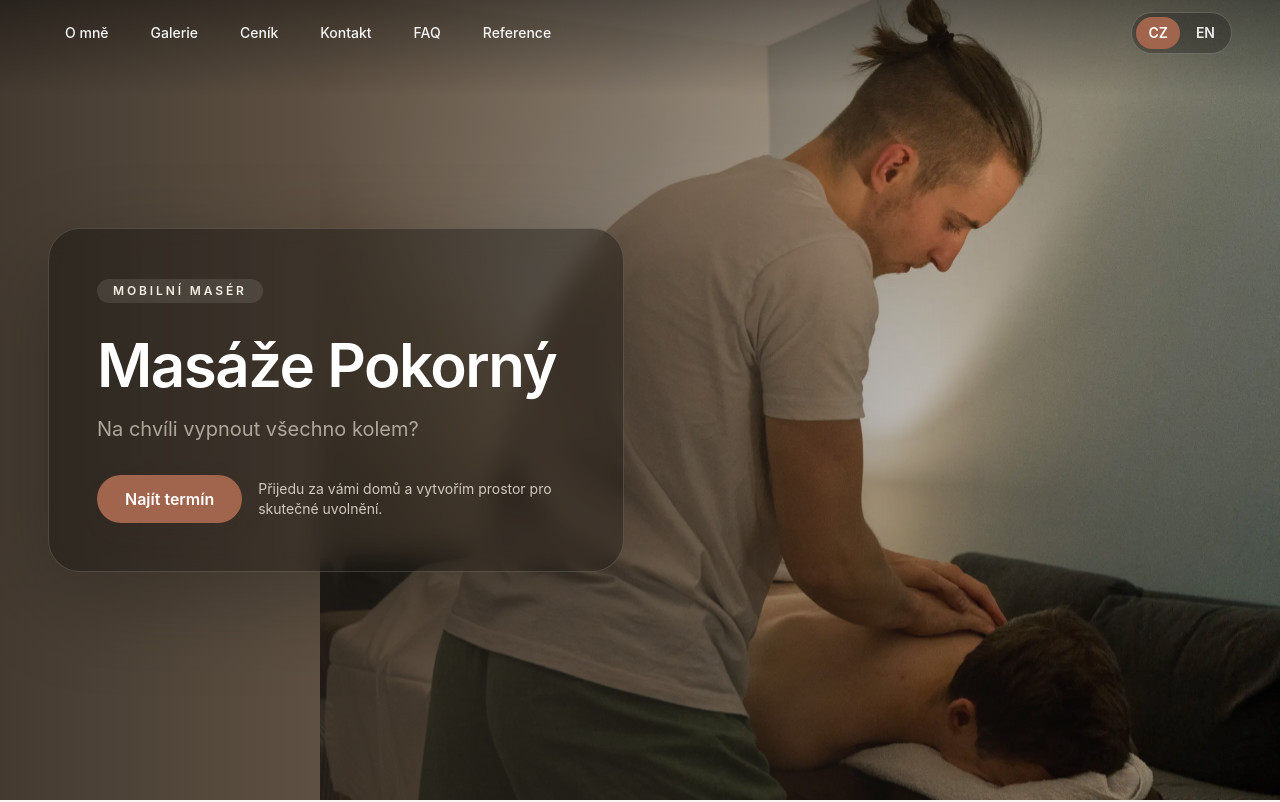
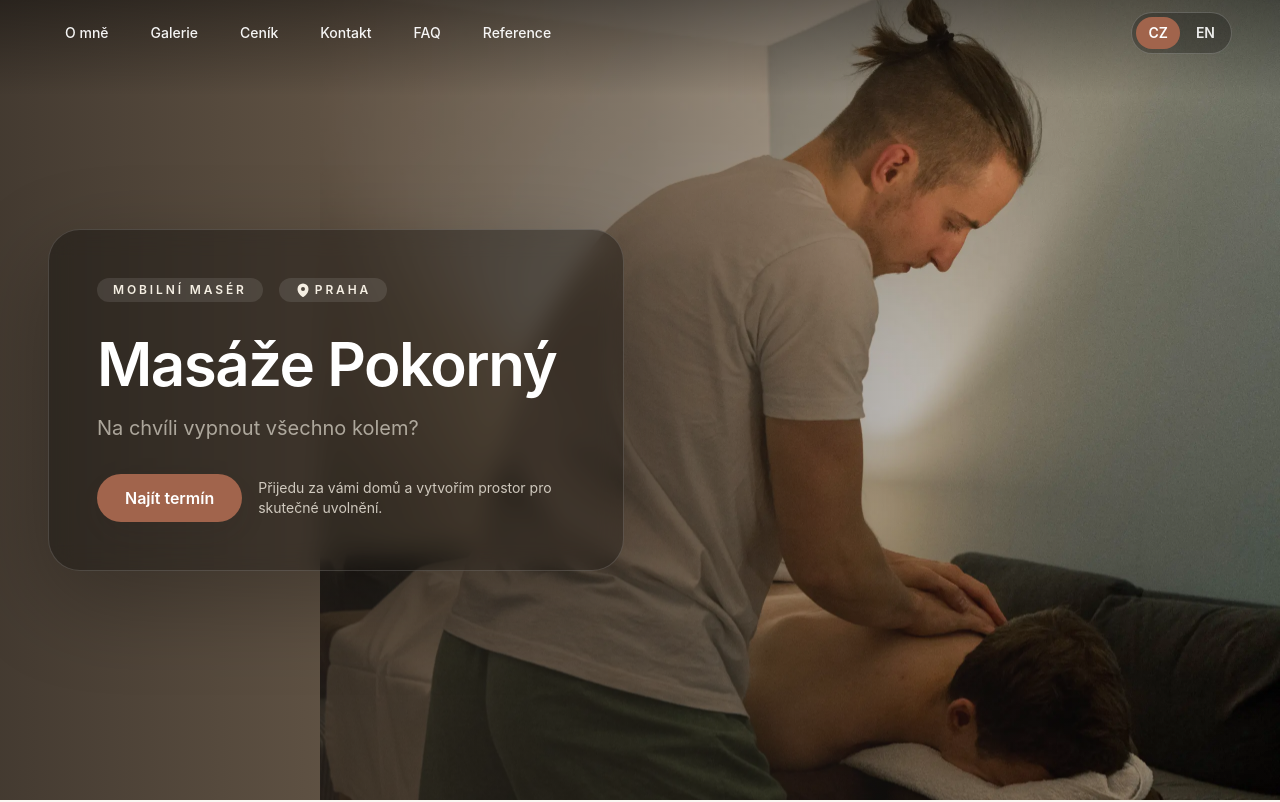
Before and after one commit to chirimiri22/dominik-web, a React (Vite) app: page / in a window 1280 px wide. Shown: the top 802 px of the page. Built offline with nearby package versions, Linux system fonts and the light colour scheme.

Commit message:
add prague badge

```diff
--- /dev/null
+++ b/src/components/Badge.tsx
@@ -0,0 +1,17 @@
+import React, {ReactNode} from 'react'
+
+type Props = {
+  title: string
+    icon?: ReactNode
+}
+
+const Badge: React.FC<Props> = ({ title, icon}) => {
+  return (
+    <p className="inline-flex items-center rounded-full gap-1 bg-white/10 px-2 py-0.5 text-[10px] sm:px-4 sm:py-1 sm:text-xs font-semibold uppercase tracking-[0.24em] text-sand-100">
+        {icon}
+        {title}
+    </p>
+  )
+}
+
+export default Badge
--- a/src/components/Intro.tsx
+++ b/src/components/Intro.tsx
@@ -1,6 +1,8 @@
 import React from 'react'
 import {motion, useReducedMotion, AnimatePresence} from 'framer-motion'
 import {useI18n} from '../i18n'
+import {MapPinIcon} from '@heroicons/react/24/solid'
+import Badge from './Badge'
 
 type Props = {}
 
@@ -55,9 +57,14 @@ const Intro: React.FC<Props> = () => {
                 <div
                     className="mx-auto sm:mx-0 sm:mr-auto w-full max-w-xs sm:max-w-xl rounded-[2rem] border border-white/15 bg-black/35 p-6 sm:p-12 mt-16 sm:mt-0 text-white shadow-[0_30px_90px_rgba(0,0,0,0.28)] backdrop-blur-md text-left">
                     {/* Badge: smaller on mobile, original size from sm+ */}
-                    <p className="mb-4 sm:mb-8 inline-flex rounded-full bg-white/10 px-2 py-0.5 text-[10px] sm:px-4 sm:py-1 sm:text-xs font-semibold uppercase tracking-[0.24em] text-sand-100">
-                        {t('intro.badge')}
-                    </p>
+                    <div className="mb-4 sm:mb-8 flex items-center gap-4">
+                        <Badge title={t('intro.badge') as string}/>
+
+
+                        <Badge title={(t('intro.locationShort') as string) ?? (t('intro.location') as string)}
+                               icon={<MapPinIcon className="w-3 h-3 sm:w-4 sm:h-4 text-sand-100" aria-hidden/>}/>
+
+                    </div>
                     <h1 className="text-3xl sm:text-5xl lg:text-6xl font-semibold leading-tight mb-3 sm:mb-5">{t('intro.title')}</h1>
 
                     <div className="mb-4 sm:mb-8 text-sm sm:text-xl text-sand-100/90 leading-relaxed max-w-2xl">
--- a/src/locales/cs.json
+++ b/src/locales/cs.json
@@ -1,5 +1,7 @@
 {
   "intro": {
+    "location": "Praha a okolí",
+    "locationShort": "Praha",
     "badge": "Mobilní masér",
     "title": "Masáže Pokorný",
     "subtitle": [
--- a/src/locales/en.json
+++ b/src/locales/en.json
@@ -1,5 +1,7 @@
 {
   "intro": {
+    "location": "Prague",
+    "locationShort": "Prague",
     "badge": "Mobile masseur",
     "title": "Masáže Pokorný",
     "subtitle": [
```
